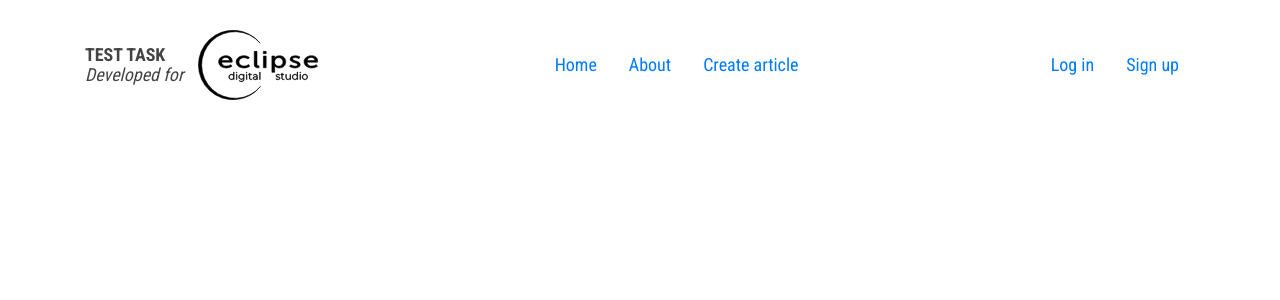
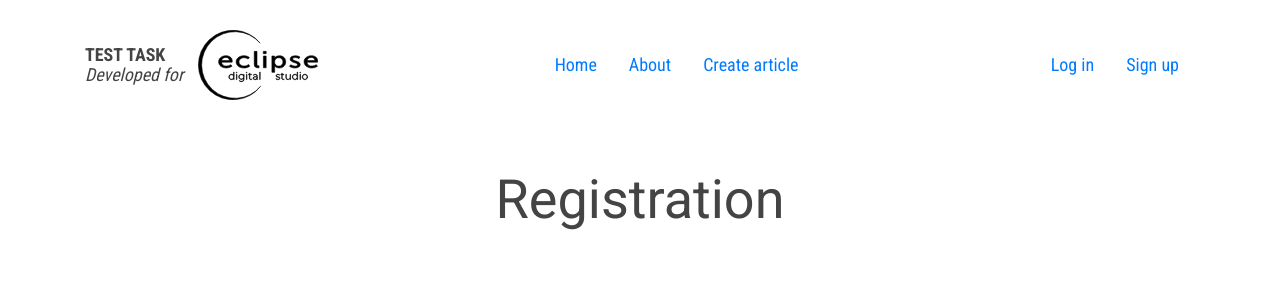
Before and after one commit to krivilyov/eds-forum, a Vue app in the folder client/: page /signup in a window 1280 px wide. Shown: the top 300 px of the page. Built offline with nearby package versions, Linux system fonts and the light colour scheme.

Commit message:
Fix clear errors

```diff
--- a/client/src/router/index.js
+++ b/client/src/router/index.js
@@ -3,6 +3,7 @@ import VueRouter from 'vue-router'
 import Home from '../views/Home.vue'
 import About from '../views/About.vue'
 import SignIn from '../views/SignIn'
+import SignUp from '../views/SignUp'
 import CreateArticle from '../views/CreateArticle'
 import store from '@/store'
 
@@ -46,6 +47,20 @@ const routes = [
 
       next()
     }
+  },
+  {
+    path: '/signup',
+    name: 'signup',
+    component: SignUp,
+    beforeEnter: (to, from, next) => {
+      if(store.getters['auth/user']) {
+        return next({
+          name: 'home'
+        })
+      }
+
+      next()
+    }
   }
 ]
 
--- a/client/src/store/auth.js
+++ b/client/src/store/auth.js
@@ -67,6 +67,10 @@ export default {
 			}
 		},
 
+		removeErrors ({ commit }) {
+			commit('SET_ERRORS', null)
+		},
+
 		signOut ({ commit }) {
 			return axios.post('auth/logout').then(() => {
 				commit('SET_TOKEN', null)
--- a/client/src/views/SignIn.vue
+++ b/client/src/views/SignIn.vue
@@ -50,12 +50,13 @@ export default {
 
 	methods: {
 		...mapActions({
-			login: 'auth/login'
+			login: 'auth/login',
+			removeErrorsAction: 'auth/removeErrors'
 		}),
 
 		submit () {
 			this.login(this.form).then(() => {
-				this.errors = null;
+				this.removeErrorsAction();
 				this.$router.replace({
 					name: 'home'
 				})
--- /dev/null
+++ b/client/src/views/SignUp.vue
@@ -0,0 +1,27 @@
+<template>
+	<div class="signin-container">
+		<h1>Registration</h1>
+
+	</div>
+</template>
+
+<style scoped>
+	.signin-container {
+		max-width: 400px;
+		margin: auto;
+	}
+
+	h1 {
+		font-family: 'Roboto', sans-serif;
+		text-align: center;
+		font-size: 54px;
+		line-height: 60px;
+		margin-bottom: 60px;
+	}
+
+	.text-error {
+		color: #fe4343;
+		font-size: 14px;
+		line-height: 18px;
+	}
+</style>
```
